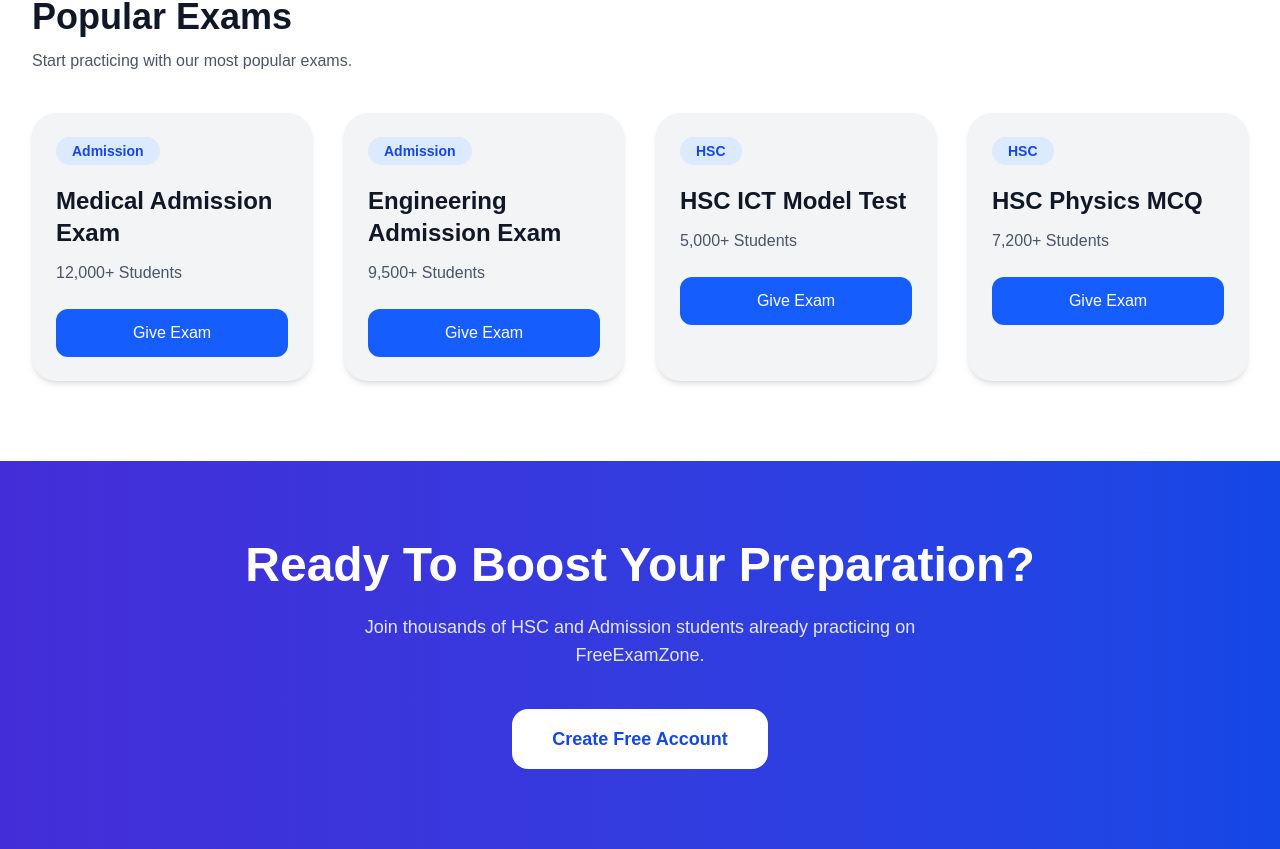
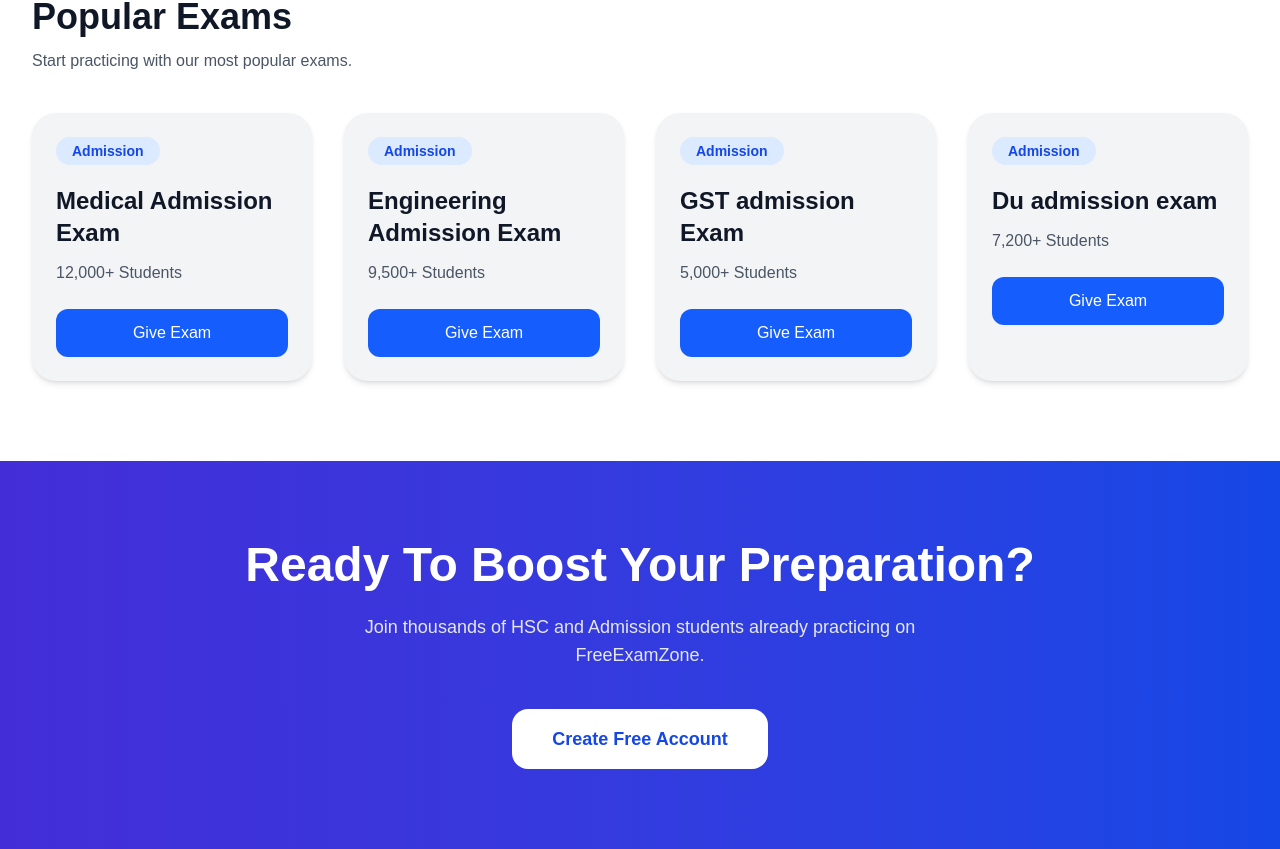
Before and after one commit to ALIM23700/FreeExamZone, a Next.js app in the folder freeexam/: page / in a window 1280 px wide. Shown: the part 1078-1927 px from the top of the page. Built offline with nearby package versions, Linux system fonts and the light colour scheme.

Commit message:
updated homepage

```diff
--- a/freeexam/app/page.tsx
+++ b/freeexam/app/page.tsx
@@ -15,14 +15,14 @@ export default function Home() {
       link: "/admission/engineering",
     },
     {
-      title: "HSC ICT Model Test",
-      category: "HSC",
+      title: "GST admission Exam",
+      category: "Admission",
       students: "5,000+ Students",
       link: "/hsc/ict",
     },
     {
-      title: "HSC Physics MCQ",
-      category: "HSC",
+      title: "Du admission exam",
+      category: "Admission",
       students: "7,200+ Students",
       link: "/hsc/physics",
     },
```
